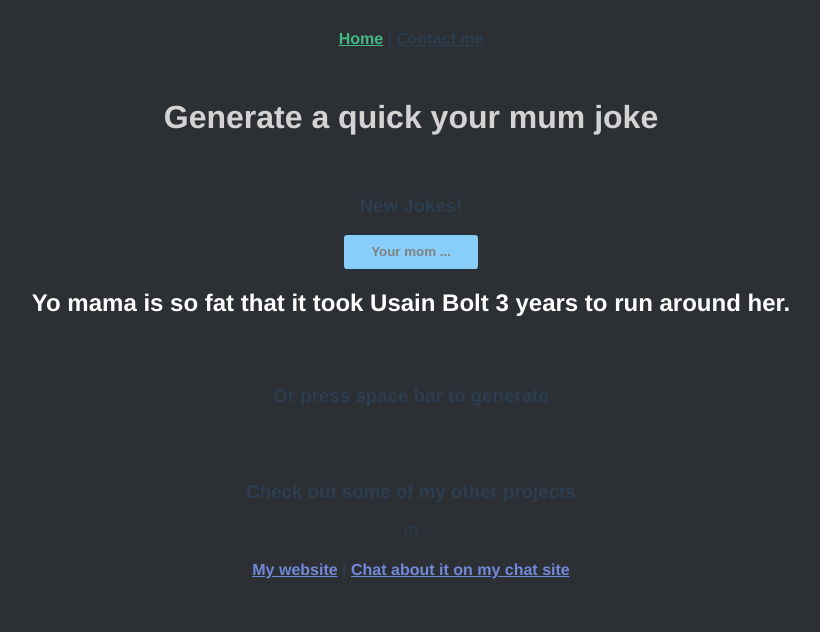
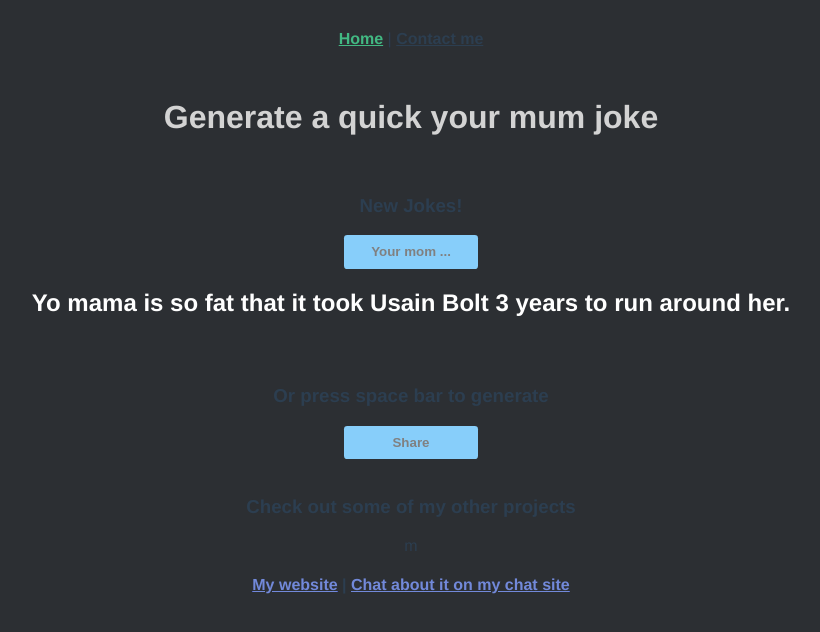
Before and after one commit to alexdr0/yourmum-joke-generator, a Vue app in the folder your-mom-joke-generator/: page / in a window 1280 px wide. Shown: the top 632 px of the page, without its empty margins (229-1049 px from the left). Built offline with nearby package versions, Linux system fonts and the light colour scheme.

Commit message:
sharing has been added

```diff
--- a/your-mom-joke-generator/src/views/Home.vue
+++ b/your-mom-joke-generator/src/views/Home.vue
@@ -6,20 +6,22 @@
     <h2>{{ text.text }}</h2>
     <br>
     <h3> Or press space bar to generate</h3>
+    <button @click="generateShare">Share</button>
     <br><br>
     <h3>Check out some of my other projects</h3>m
     <h4><a href="https://alexdr.tech"><u>My website</u></a> | <a href="https://chat.alexdr.tech"><u>Chat about it on my chat site</u></a></h4>
+    <textarea type="text" :value="text.shareText" id="copyTextID"></textarea>
   </div>
 </template>
 
 <script>
 
-    import { reactive } from 'vue'
+    import { reactive, onMounted } from 'vue'
 
   export default{
     name: "home",
     setup(){
-        let text = reactive({ text: 'Your mom...'})
+        let text = reactive({ text: 'Your mom...', shareText: ''})
 
   let yourmum = {
       "fat": [
@@ -1718,10 +1720,43 @@
           reload()
         });
 
-
-
-
-      return { text, generate, reload }
+        onMounted(() => {
+          document.getElementById("copyTextID").style.display = "none"
+        })
+
+
+
+        function generateShare(){
+            let shareText = `
+              ${text.text}
+
+                https://yourmom.alexdr.tech
+            `
+
+            text.shareText = shareText
+
+            document.getElementById("copyTextID").style.display = "block"
+
+            let copyText = document.getElementById("copyTextID");
+
+            /* Select the text field */
+            copyText.select();
+            copyText.setSelectionRange(0, 99999); /* For mobile devices */
+
+            /* Copy the text inside the text field */
+            navigator.clipboard.writeText(copyText.value);
+
+            /* Alert the copied text */
+            alert("Copied to clipboard");
+
+            document.getElementById("copyTextID").style.display = "none"
+
+        }
+
+
+
+
+      return { text, generate, reload, generateShare }
     }
   }
 </script>
```
